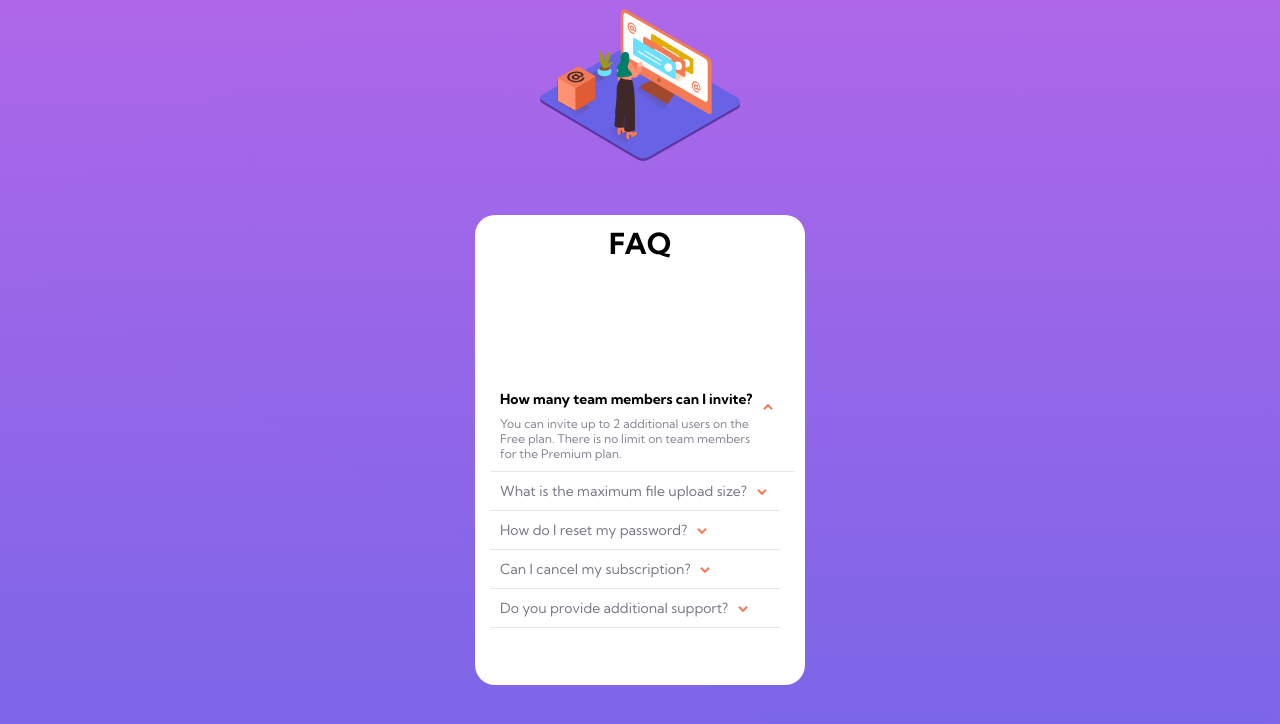
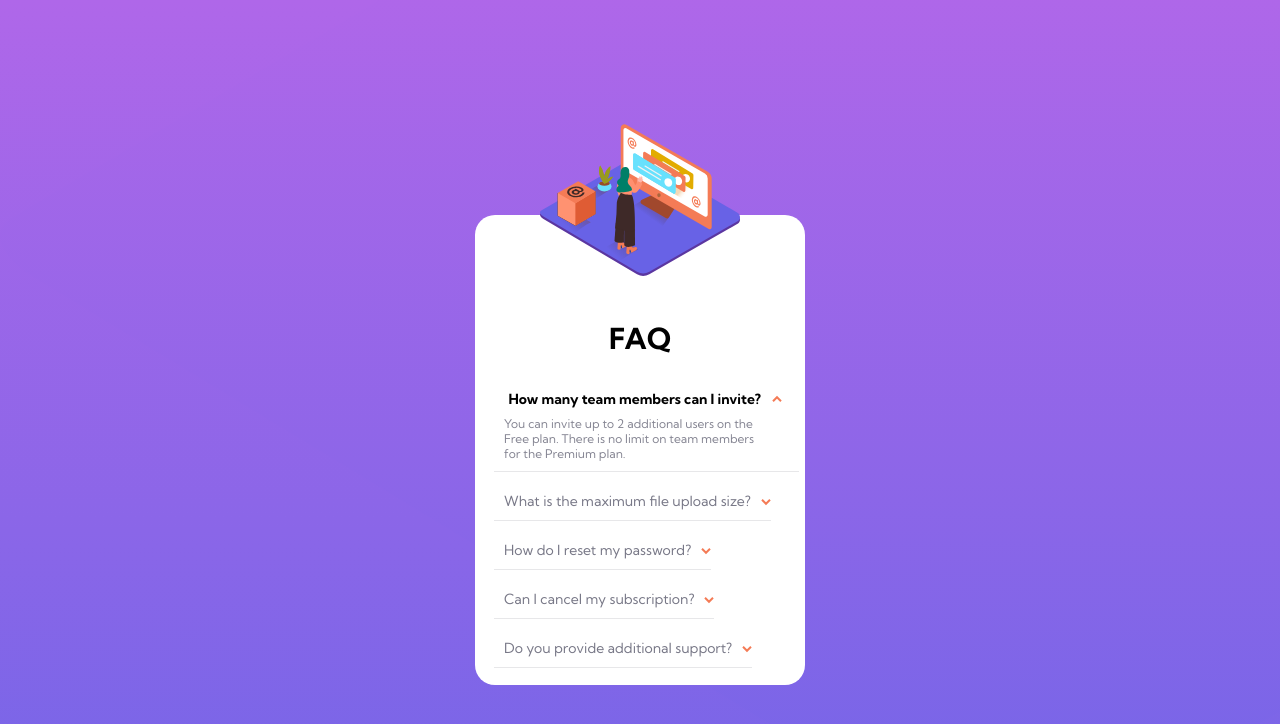
Before and after one commit to BelumS/frontend-mentor-challenges, a website: page js-projects/faq-accordion/index.html in a window 1280 px wide. Both pictures are taken after a click on the picture 764 px from the left and 400 px from the top of the page. Drawn offline with Linux system fonts and the light colour scheme.

Commit message:
feat: completed active states

```diff
--- a/js-projects/faq-accordion/index.html
+++ b/js-projects/faq-accordion/index.html
@@ -26,8 +26,8 @@
               <h3 class="card__top-phrase">How many team members can I invite?</h3>
 
               <div class="card__top-arrows">
-                <img src="images/icon-arrow-down.svg" alt="Arrow Down" class="card__top-arrow-up selected" />
-                <img src="images/icon-arrow-down.svg" alt="Arrow Up" class="card__top-arrow-down " />
+                <img src="images/icon-arrow-down.svg" alt="Arrow Up" class="card__top-arrow-up" data-upid="1"/>
+                <img src="images/icon-arrow-down.svg" alt="Arrow Down" class="card__top-arrow-down selected" data-downid="1"/>
               </div>
             </div>
             <div class="card__bottom">
@@ -43,8 +43,8 @@
               <h3 class="card__top-phrase">What is the maximum file upload size?</h3>
 
               <div class="card__top-arrows">
-                <img src="images/icon-arrow-down.svg" alt="Arrow Down" class="card__top-arrow-up selected" />
-                <img src="images/icon-arrow-down.svg" alt="Arrow Up" class="card__top-arrow-down " />
+                <img src="images/icon-arrow-down.svg" alt="Arrow Up" class="card__top-arrow-up " />
+                <img src="images/icon-arrow-down.svg" alt="Arrow Down" class="card__top-arrow-down selected" />
               </div>
             </div>
             <div class="card__bottom">
@@ -59,8 +59,8 @@
               <h3 class="card__top-phrase">How do I reset my password?</h3>
 
               <div class="card__top-arrows">
-                <img src="images/icon-arrow-down.svg" alt="Arrow Down" class="card__top-arrow-up selected" />
-                <img src="images/icon-arrow-down.svg" alt="Arrow Up" class="card__top-arrow-down " />
+                <img src="images/icon-arrow-down.svg" alt="Arrow Up" class="card__top-arrow-up " />
+                <img src="images/icon-arrow-down.svg" alt="Arrow Down" class="card__top-arrow-down selected" />
               </div>
             </div>
             <div class="card__bottom">
@@ -76,8 +76,8 @@
               <h3 class="card__top-phrase">Can I cancel my subscription?</h3>
 
               <div class="card__top-arrows">
-                <img src="images/icon-arrow-down.svg" alt="Arrow Down" class="card__top-arrow-up selected" />
-                <img src="images/icon-arrow-down.svg" alt="Arrow Up" class="card__top-arrow-down " />
+                <img src="images/icon-arrow-down.svg" alt="Arrow Up" class="card__top-arrow-up " />
+                <img src="images/icon-arrow-down.svg" alt="Arrow Down" class="card__top-arrow-down selected" />
               </div>
             </div>
             <div class="card__bottom">
@@ -92,8 +92,8 @@
               <h3 class="card__top-phrase">Do you provide additional support?</h3>
 
               <div class="card__top-arrows">
-                <img src="images/icon-arrow-down.svg" alt="Arrow Down" class="card__top-arrow-up selected" />
-                <img src="images/icon-arrow-down.svg" alt="Arrow Up" class="card__top-arrow-down " />
+                <img src="images/icon-arrow-down.svg" alt="Arrow Up" class="card__top-arrow-up " />
+                <img src="images/icon-arrow-down.svg" alt="Arrow Down" class="card__top-arrow-down selected" />
               </div>
             </div>
             <div class="card__bottom">
--- a/js-projects/faq-accordion/js/script.js
+++ b/js-projects/faq-accordion/js/script.js
@@ -1,49 +1,48 @@
 'use strict';
 
-const cardTop = document.querySelector('.card__top');
-const upArrow = document.querySelector('.card__top-arrow-up');
-const downArrow = document.querySelector('.card__top-arrow-down');
-
-const accordionText = document.querySelector('.card__top-phrase');
-const cardBottom = document.querySelector('.card__bottom');
-const cardBottomText = document.querySelector('.card__bottom-text');
+const cardAccordions = document.querySelectorAll('.card__accordion');
 
 const borderBottomStyle = '1px solid hsl(240, 5%, 91%)';
 
 const add = (element, className = 'selected') => element.classList.add(className);
+const remove = (element, className = 'selected') => element.classList.remove(className);
 const toggle = (element, className = 'selected') => element.classList.toggle(className);
 const contains = (element, className = 'selected') => element.classList.contains(className);
+
+cardAccordions.forEach(accordion => {
+  const cardTop = accordion.firstElementChild;
+  const accordionText = cardTop.firstElementChild;
+  const arrows = cardTop.lastElementChild;
+  const upArrow = arrows.firstElementChild;
+  const downArrow = arrows.lastElementChild;
+  const cardBottom = accordion.lastElementChild;
+
+  downArrow.addEventListener('click', () => {
+    toggle(downArrow);
+    add(upArrow);
+
+    accordionText.style.fontWeight = '600';
+    accordionText.style.color = 'black';
+
+    cardTop.style.paddingBottom = '3px';
+    cardTop.style.border = 'none';
+
+    add(cardBottom, 'active');
+    cardBottom.style.paddingBottom = '10px';
+    cardBottom.style.borderBottom = borderBottomStyle;
+  });
 
   upArrow.addEventListener('click', () => {
       toggle(upArrow);
       add(downArrow);
 
-    if (contains(downArrow)) {
-        accordionText.style.fontWeight = '600';
-        accordionText.style.color = 'black';
-        cardTop.style.paddingBottom = '3px';
-        cardTop.style.border = 'none';
-        add(cardBottom, 'active');
-
-        cardBottom.style.paddingBottom = '10px';
-        cardBottom.style.borderBottom = borderBottomStyle;
-    } else {
-        return;
-    }
-});
-
-downArrow.addEventListener('click', () => {
-    toggle(downArrow);
-    add(upArrow);
-
-    if (contains(upArrow)) {
       cardTop.style.paddingBottom = '10px';
       cardTop.style.borderBottom = borderBottomStyle;
+
       accordionText.style.fontWeight = '200';
       accordionText.style.color = 'hsl(240deg, 6%, 50%)';
+
       cardBottom.style.border = 'none';
       toggle(cardBottom, 'active');
-    } else {
-        return;
-    }
   });
+});
--- a/js-projects/faq-accordion/sass/main.scss
+++ b/js-projects/faq-accordion/sass/main.scss
@@ -54,18 +54,21 @@ body {
         @include mix.box(200px);
         // box-shadow: 0 10px 10px 10px rgba(var.$color-black, 0.8);
         //TODO: hover the element over a shadow?
-        position: fixed;
-        top: -15px;
+        position: absolute;
+        top: -330px;
     }
 
     &__heading {
-        position: fixed;
-        top: 225px;
+        position: absolute;
+        top: -110px;
         font-weight: 600;
         font-size: 29px;
     }
 
     &__accordions {
+        @include mix.flexCenterColumn;
+        align-items: flex-start;
+        row-gap: 10px;
         width: inherit;
         position: absolute;
         top: -50px;
@@ -73,7 +76,7 @@ body {
 
     &__accordion {
         position: relative;
-        right: 5px;
+        right: 1px;
     }
 
     &__top,
@@ -86,10 +89,12 @@ body {
     }
 
     &__top {
-        width: var.$full;
+        justify-content: space-around;
+        max-width: var.$full;
         border-bottom: 1px solid var.$color-blue-light-1;
         column-gap: 10px;
         padding: 10px;
+        padding-right: 0;
         position: relative;
         transition: border .4s;
         backface-visibility: hidden;
@@ -101,8 +106,6 @@ body {
         }
 
         &-arrows {
-            position: relative;
-
             & > * {
                 display: none;
                 cursor: pointer;
@@ -110,10 +113,10 @@ body {
             }
         }
 
-        &-arrow-down {
+        &-arrow-up {
             position: absolute;
-            top: 4px;
-            left: 0;
+            top: 15px;
+            right: 2px;
             transform: rotate(180deg);
         }
     }
```
Also changed, not shown: js-projects/faq-accordion/css/style.css, 1 other file. Lines whose indentation alone changed are shown as unchanged.
